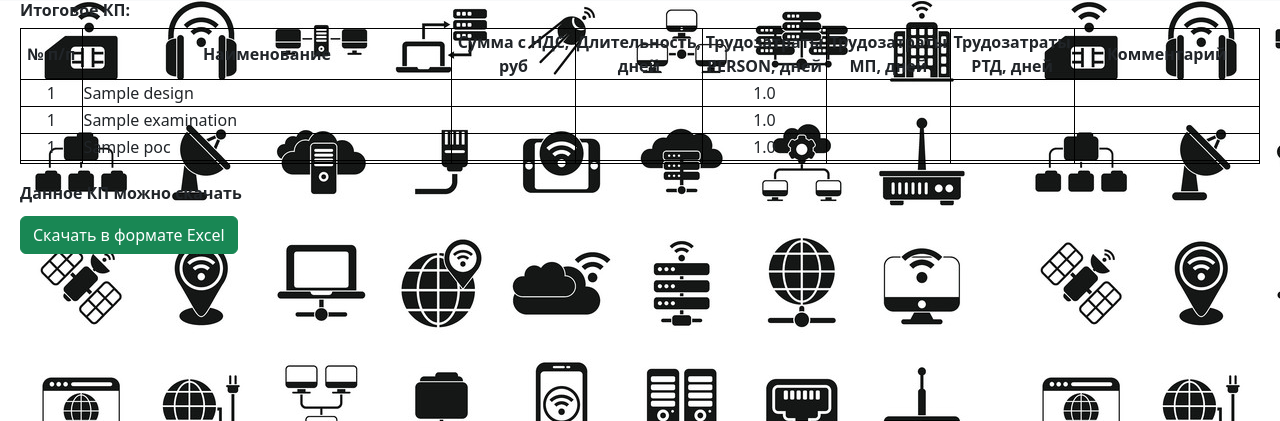
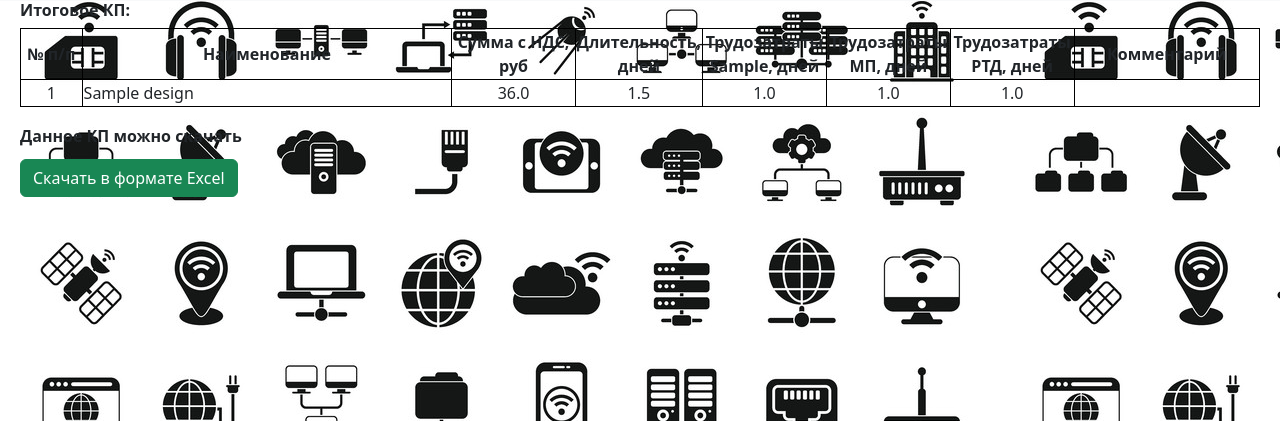
Before and after one commit to AleksNikiforov/presale, a Django app: page /output/ in a window 1280 px wide. Shown: the part 65-486 px from the top of the page. Run offline with Django 4.2, Linux system fonts and the light colour scheme; tables that the repository leaves empty hold one stand-in row (values such as "Sample post").

Commit message:
add all fields

```diff
--- a/presalesite/output/templates/output/output_final.html
+++ b/presalesite/output/templates/output/output_final.html
@@ -13,7 +13,7 @@
                 <th style="border: 1px solid black; text-align: center; width: 30%;">Наименование</th>
                 <th style="border: 1px solid black; text-align: center; width: 10%;">Сумма с НДС, руб</th>
                 <th style="border: 1px solid black; text-align: center; width: 10%;">Длительность, дней</th>
-                <th style="border: 1px solid black; text-align: center; width: 10%;">Трудозатраты PERSON, дней</th>
+                <th style="border: 1px solid black; text-align: center; width: 10%;">Трудозатраты {{perechen.0.person}}, дней</th>
                 <th style="border: 1px solid black; text-align: center; width: 10%;">Трудозатраты МП, дней</th>
                 <th style="border: 1px solid black; text-align: center; width: 10%;">Трудозатраты РТД, дней</th>
                 <th style="border: 1px solid black; text-align: center; width: 30%;">Комментарий</th>
@@ -22,28 +22,20 @@
             <tbody>
 
 
-              {% with number=1 %}
-              {% for dict in perechen %}
-                   {% for data in dict %}
+
+              {% for data in perechen %}
               <tr>
-                {% if data.days is not None %}
-                <td style="border: 1px solid black; text-align: center;">{{number}}</td>
-                {% with number=number|add:1 %}
-                {% endwith %}
-                {% else %}
-                <td style="border: 1px solid black;">{{''}}</td>
-                {% endif %}
+                <td style="border: 1px solid black; text-align: center;" >{{data.number}}</td>
                 <td style="border: 1px solid black;">{{data.name}}</td>
-                <td style="border: 1px solid black;">{{summa_s_nds}}</td>
-                <td style="border: 1px solid black;">{{duration}}</td>
+                <td style="border: 1px solid black; text-align: center;" >{{data.summa_s_nds}}</td>
+                <td style="border: 1px solid black; text-align: center;" >{{data.duration}}</td>
                 <td style="border: 1px solid black; text-align: center;" >{{data.days|default_if_none:''}}</td>
-                <td style="border: 1px solid black;">{{manager}}</td>
-                <td style="border: 1px solid black;">{{rtd}}</td>
+                <td style="border: 1px solid black; text-align: center;" >{{data.manager_days|default_if_none:''}}</td>
+                <td style="border: 1px solid black; text-align: center;" >{{data.tech_writer_days|default_if_none:''}}</td>
                 <td style="border: 1px solid black;">{{comment}}</td>
               </tr>
-                   {% endfor %}
+
               {% endfor %}
-              {% endwith %}
             </tbody>
           </table>
     </body>
--- a/presalesite/output/views.py
+++ b/presalesite/output/views.py
@@ -17,41 +17,49 @@ def final_list(request):
     examination = Examination.objects.all()
     poc = Poc.objects.all()
     rates = Rates.objects.all()
-    print('='*50)
-    print(design)
-    print('='*50)
-    print(examination)
-    print('='*50)
-    print(poc)
-    print('='*50)
-    print(rates)
-    print('='*50)
-    perechen = [design, examination, poc, rates]
 
-    duration_design = Design.objects.values('name', 'days')
-    print('0'*50)
-    print(duration_design)
-    print('0'*50)
-    person = Rates.objects.values('person')
-    engineer_cost = Rates.objects.values('engineer_cost')
-    architect_cost = Rates.objects.values('architect_cost')
-    manager_cost = Rates.objects.values('manager_cost')
-    manager_coef = Rates.objects.values('manager_coef')
-    tech_writer_cost = Rates.objects.values('tech_writer_cost')
-    tech_writer_coef = Rates.objects.values('tech_writer_coef')
-    print('0'*50)
-    print(person, engineer_cost, architect_cost, manager_cost, manager_coef, tech_writer_cost, tech_writer_coef)
-
-    duration_design = Design.objects.values('days')
-    print('0'*50)
-    print(duration_design)
+    data = list(design.values('name', 'days'))
 
 
-    my_queryset = Design.objects.exclude(days=None)
-    days_list = my_queryset.values_list('days', flat=True)
-    my_value = days_list.first()
-    print('0'*50)
-    print(my_value)
+    number = 1
+
+    person_days = data[0]['days']
+
+    tech_writer_coef = Rates.objects.values('tech_writer_coef')
+    tech_writer_coef = tech_writer_coef.values('tech_writer_coef')[0]['tech_writer_coef']
+    tech_writer_days = tech_writer_coef * person_days
+
+    manager_coef = Rates.objects.values('manager_coef')
+    manager_coef = manager_coef.values('manager_coef')[0]['manager_coef']
+    manager_days = manager_coef * person_days
+
+    duration = person_days * 150 / 100
+
+    #подготовка к расчету суммы с НДС, берем стоимость инженер/архитектор, техпис, менеджер и умножаем на количество рабочих дней
+    tech_writer_cost = Rates.objects.values('tech_writer_cost')[0]['tech_writer_cost']
+    manager_cost = Rates.objects.values('manager_cost')[0]['manager_cost']
+    person = rates.values('person')[0]['person']
+    if person == 'Инженер':
+        person_cost = Rates.objects.values('engineer_cost')[0]['engineer_cost']
+    else:
+        person_cost = Rates.objects.values('architect_cost')[0]['architect_cost']
+    summa_s_nds = (person_cost * person_days + tech_writer_cost * tech_writer_days + manager_cost * manager_days) * 1.2
+
+
+    data[0].update({'tech_writer_days': tech_writer_days})
+    data[0].update({'manager_days': manager_days})
+    data[0].update({'number': number})
+    data[0].update({'duration': duration})
+    data[0].update({'summa_s_nds': summa_s_nds})
+    data[0].update({'person': person})
+
+    number =+ 1
+
+
+    perechen = data
+
+    print(perechen)
+
 
 
 
```
